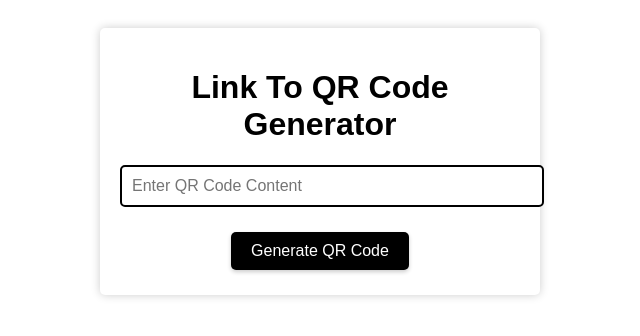
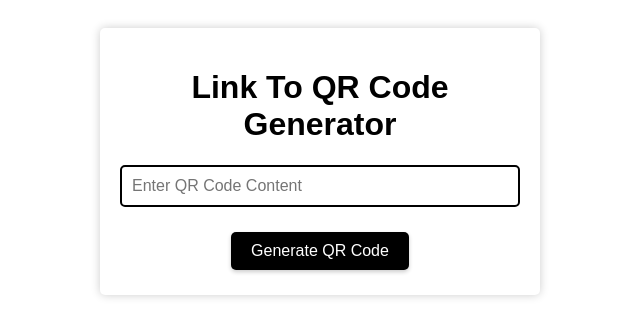
Before and after one commit to uploadlife/linktoqr, a plain HTML site: page index.html in a window 1280 px wide. Shown: the full height of the page, 320-960 px from the left. Drawn offline with Linux system fonts and the light colour scheme.

Commit message:
Update styles.css

```diff
--- a/styles.css
+++ b/styles.css
@@ -27,6 +27,8 @@ input {
     border-radius: 5px;
     font-size: 16px;
     outline: none;
+    background: white;
+    box-sizing: border-box; /* Ensure equal padding from all sides */
 }
 
 button {
```
